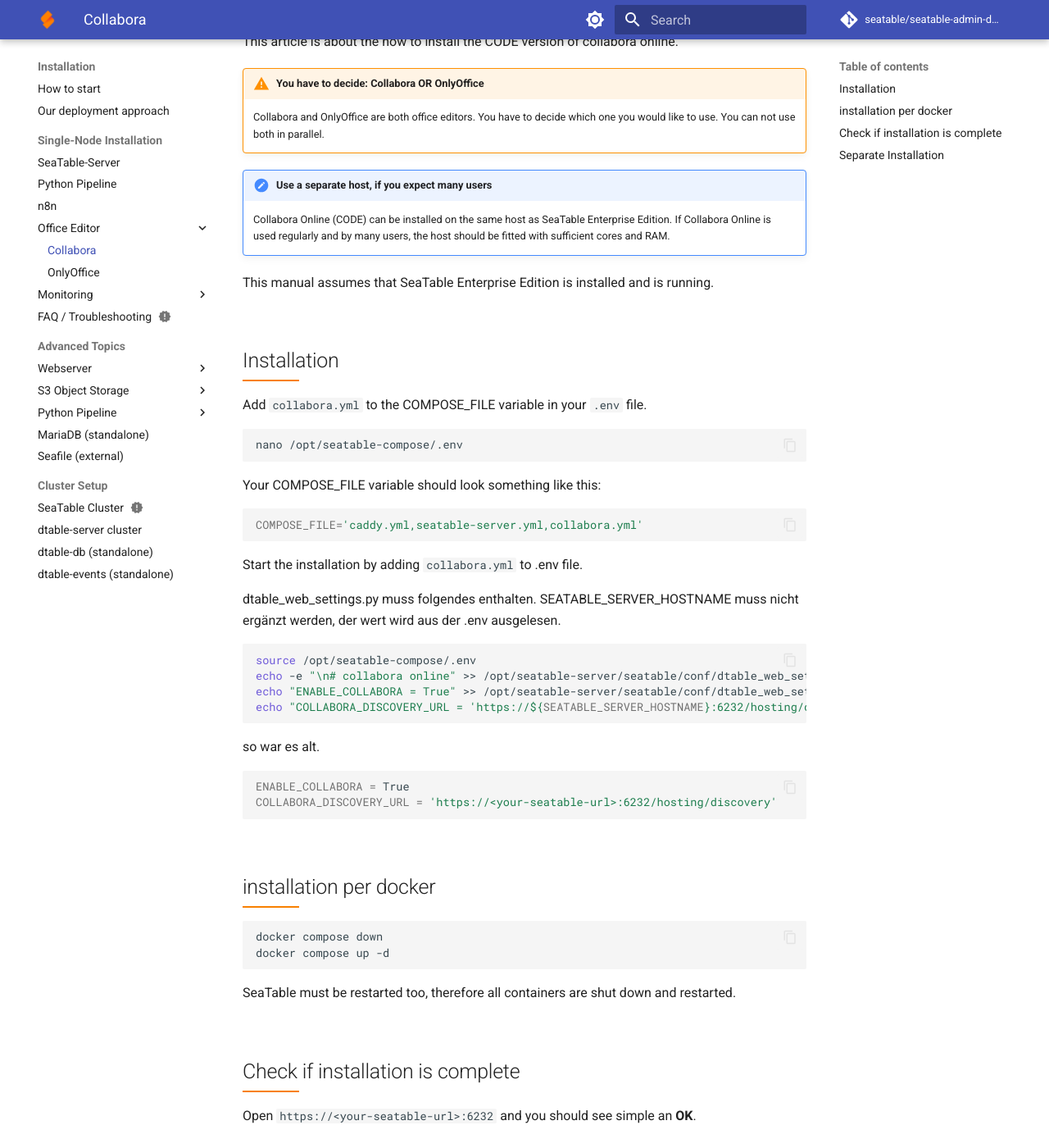
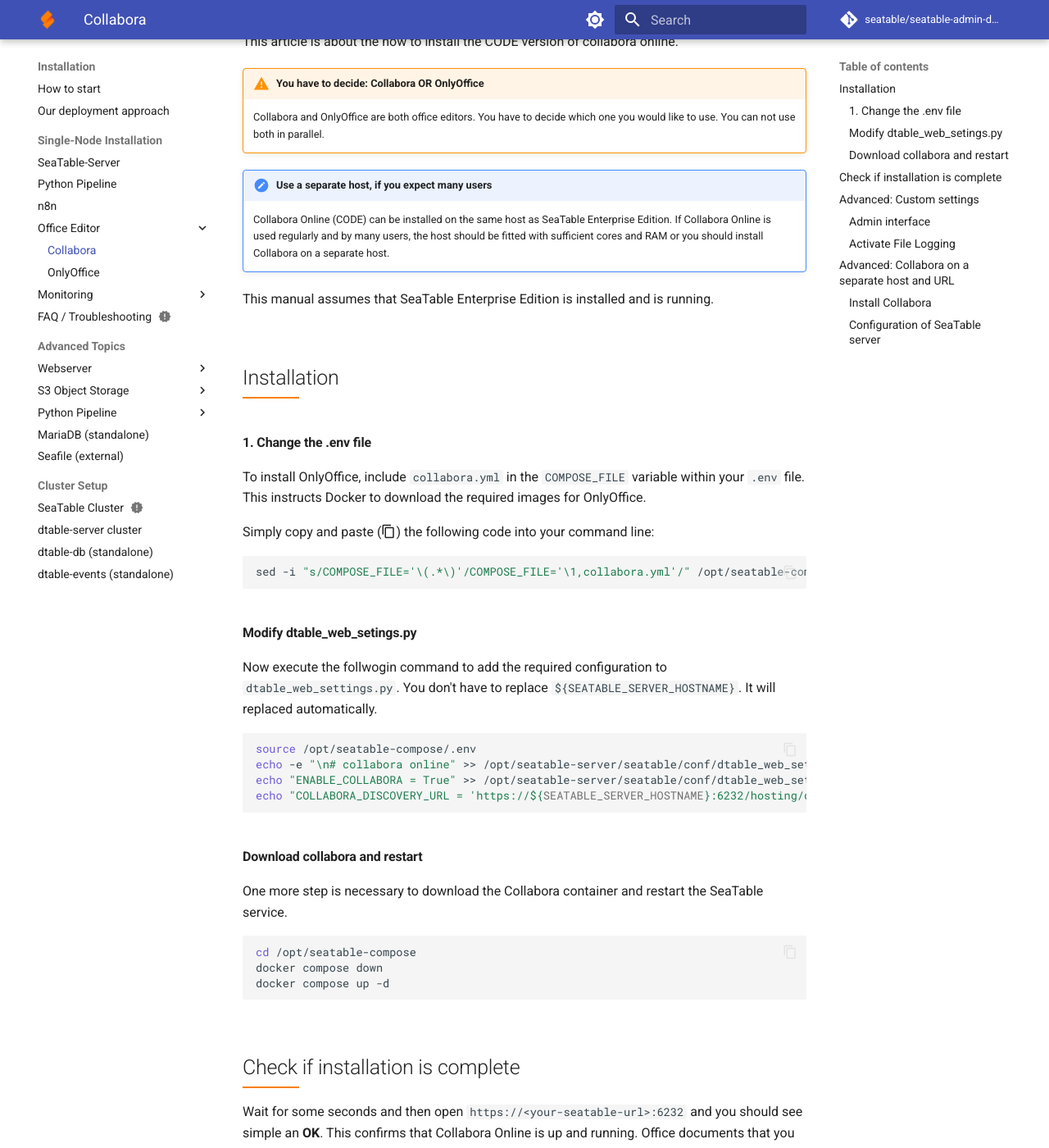
Before and after one commit to seatable/seatable-admin-docs, an MkDocs documentation site: the page built from docs/installation-rework/components/collabora.md, in a window 1280 px wide and 1400 px high, scrolled down 350 px. Shown: the whole window at 82% size. Built offline with MkDocs 1.6.1 and Material for MkDocs 9.7.7, drawn with Linux system fonts in a browser that asks for light colours; comment, search, counter and statistics services are not loaded; some of the changed text lies outside the part shown.

Commit message:
onlyoffice and collabora rework

````diff
--- a/docs/installation-rework/components/collabora.md
+++ b/docs/installation-rework/components/collabora.md
@@ -13,27 +13,25 @@
 
 !!! note "Use a separate host, if you expect many users"
 
-    Collabora Online (CODE) can be installed on the same host as SeaTable Enterprise Edition. If Collabora Online is used regularly and by many users, the host should be fitted with sufficient cores and RAM.
+    Collabora Online (CODE) can be installed on the same host as SeaTable Enterprise Edition. If Collabora Online is used regularly and by many users, the host should be fitted with sufficient cores and RAM or you should install Collabora on a separate host.
 
 This manual assumes that SeaTable Enterprise Edition is installed and is running.
 
 ## Installation
 
-Add `collabora.yml` to the COMPOSE_FILE variable in your `.env` file.
+#### 1. Change the .env file
+
+To install OnlyOffice, include `collabora.yml` in the `COMPOSE_FILE` variable within your `.env` file. This instructs Docker to download the required images for OnlyOffice.
+
+Simply copy and paste (:material-content-copy:) the following code into your command line:
 
 ```bash
-nano /opt/seatable-compose/.env
+sed -i "s/COMPOSE_FILE='\(.*\)'/COMPOSE_FILE='\1,collabora.yml'/" /opt/seatable-compose/.env
 ```
 
-Your COMPOSE_FILE variable should look something like this:
+#### Modify dtable_web_setings.py
 
-```bash
-COMPOSE_FILE='caddy.yml,seatable-server.yml,collabora.yml'
-```
-
-Start the installation by adding `collabora.yml` to .env file.
-
-dtable_web_settings.py muss folgendes enthalten. SEATABLE_SERVER_HOSTNAME muss nicht ergänzt werden, der wert wird aus der .env ausgelesen.
+Now execute the follwogin command to add the required configuration to `dtable_web_settings.py`. You don't have to replace `${SEATABLE_SERVER_HOSTNAME}`. It will replaced automatically.
 
 ```bash
 source /opt/seatable-compose/.env
@@ -42,29 +40,70 @@
 echo "COLLABORA_DISCOVERY_URL = 'https://${SEATABLE_SERVER_HOSTNAME}:6232/hosting/discovery'" >> /opt/seatable-server/seatable/conf/dtable_web_settings.py
 ```
 
-so war es alt.
+#### Download collabora and restart
+
+One more step is necessary to download the Collabora container and restart the SeaTable service.
 
 ```bash
-ENABLE_COLLABORA = True
-COLLABORA_DISCOVERY_URL = 'https://<your-seatable-url>:6232/hosting/discovery'
-```
-
-## installation per docker
-
-```bash
+cd /opt/seatable-compose
 docker compose down
 docker compose up -d
 ```
 
-SeaTable must be restarted too, therefore all containers are shut down and restarted.
-
 ## Check if installation is complete
 
-Open `https://<your-seatable-url>:6232` and you should see simple an **OK**.
+Wait for some seconds and then open `https://<your-seatable-url>:6232` and you should see simple an **OK**. This confirms that Collabora Online is up and running. Office documents that you double click in your base should be opened with Collabora Online in a new browser tab.
 
-## Separate Installation
+## Advanced: Custom settings
 
-(not yet ready...)
+### Admin interface
 
-- Security Headers in Caddy
-- Allowed Hosts in Collabora
+Collabora Online provides an admin interface, which is disabled by default.
+Add the following parameters to your `.env` file to activate it and adapt it to your needs.
+
+```bash
+COLLABORA_ADMIN=username
+COLLABORA_PW=password
+COLLABORA_ENABLE_ADMIN_CONSOLE=true
+```
+
+After restarting the Collabora container you can access the admin interface at `https://<your-seatable-url>:6232/browser/dist/admin/admin.html`.
+
+### Activate File Logging
+
+To activate File logging of Collabora Online you have to add the following parameter to your `.env` file:
+
+```bash
+COLLABORA_ENABLE_FILE_LOGGING=true
+```
+
+After a restart of the container the logs are written to `/opt/cool/logs/coolwsd.log`. To access this log file at the host system you have to create a folder and change the permission to 777.
+
+```bash
+mkdir /opt/collabora
+chmod 777 /opt/collabora
+```
+
+Now make a copy of the collabora.yml and uncomment the _volumes_ definition in your `custom-collabora.yml`.
+
+## Advanced: Collabora on a separate host and URL
+
+### Install Collabora
+
+Use the predefined yml files to install Collabora on a separate host. Your `.env` might look like
+
+```bash
+COMPOSE_FILE='caddy.yml,collabora.yml'
+COMPOSE_PATH_SEPARATOR=','
+
+SEATABLE_SERVER_HOSTNAME=<your-collabora-url>
+COLLABORA_PORT=443
+```
+
+Have a look at collabora.yml and uncommend and update the value of `aliasgroup1`.
+
+### Configuration of SeaTable server
+
+Now update the `dtable_web_settings.py` on your SeaTable Server.
+
+In addition you have to extend the caddy security headers. Add the URL of your Collabora host to the variables `form-action` and `frame-src` in your `custom-seatable-server.yml`. Don't forget to restart all containers.
````
Also changed, not shown: docs/installation-rework/components/onlyoffice.md (+36 -38 lines).
